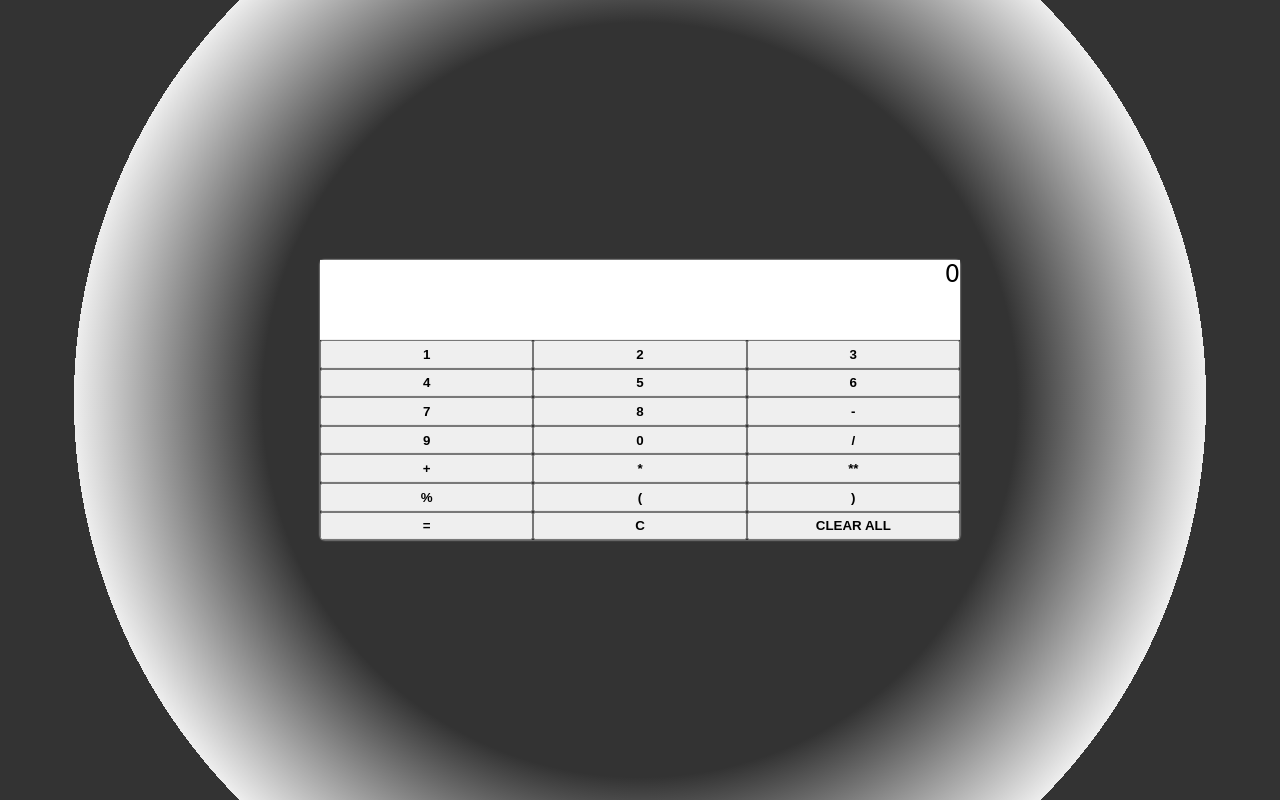
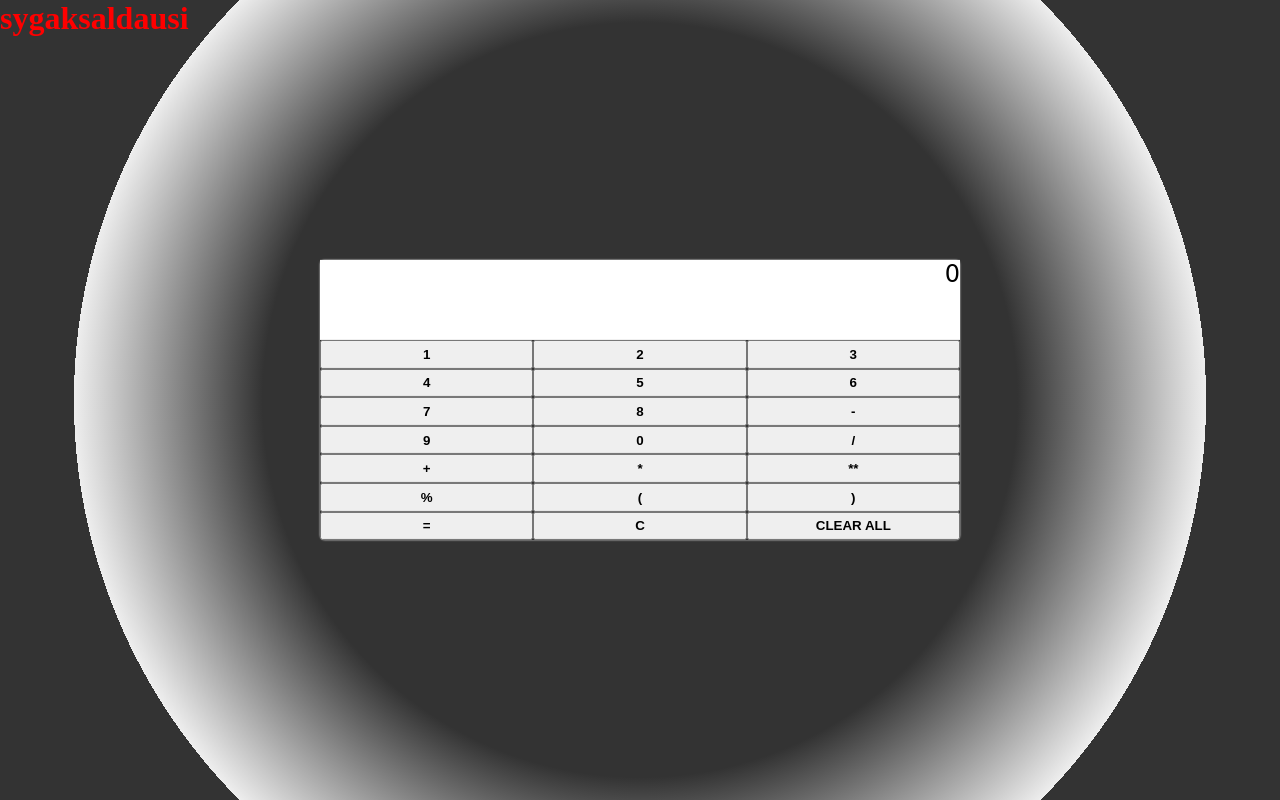
Before and after one commit to Fakokunde/calculator-js, a plain HTML site: page index.html in a window 1280 px wide. Drawn offline with Linux system fonts and the light colour scheme.

Commit message:
new technology added

```diff
--- a/index.html
+++ b/index.html
@@ -9,6 +9,8 @@
 </head>
 <body>
 
+
+    <h1 style="color: red ">sygaksaldausi</h1>
 
 
     <div class="calculator">
```
